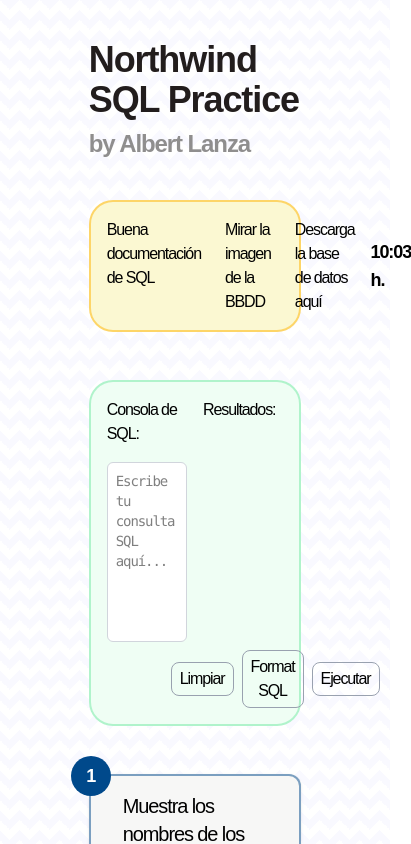
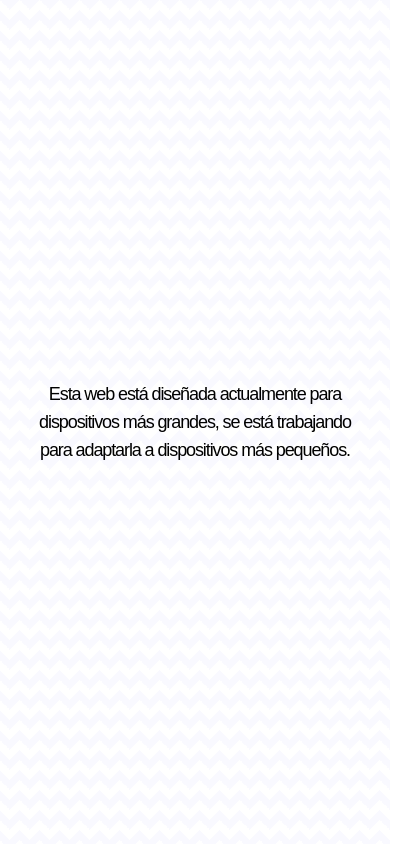
Before and after one commit to AlbertLnz/northwind-sql-alr, a React (Vite) app: page / in a window 390 px wide. Shown: the top 844 px of the page, 411 px wide, since content can reach past the window. Built offline with nearby package versions, Linux system fonts and the light colour scheme.

Commit message:
Mobile view disabled

```diff
--- a/src/layouts/Layout.tsx
+++ b/src/layouts/Layout.tsx
@@ -8,7 +8,12 @@
 
 const Layout = ({ children }: Props) => {
   return (
-    <main className='min-h-screen max-w-[75%] p-10 mx-auto'>
+    <>
+      <p className='md:hidden flex text-center absolute top-1/2 -translate-y-1/2 text-lg px-8'>
+        Esta web está diseñada actualmente para dispositivos más grandes, se
+        está trabajando para adaptarla a dispositivos más pequeños.
+      </p>
+      <main className='min-h-screen max-w-[75%] p-10 mx-auto hidden md:block'>
         <h1 className='text-4xl font-extrabold pb-10 text-[#221d1d]'>
           Northwind SQL Practice{' '}
           <span className='text-2xl text-[#8f8e8e]'>by Albert Lanza</span>
@@ -20,6 +25,7 @@
         </section>
         <Footer />
       </main>
+    </>
   )
 }
 
```
Lines whose indentation alone changed are shown as unchanged.
